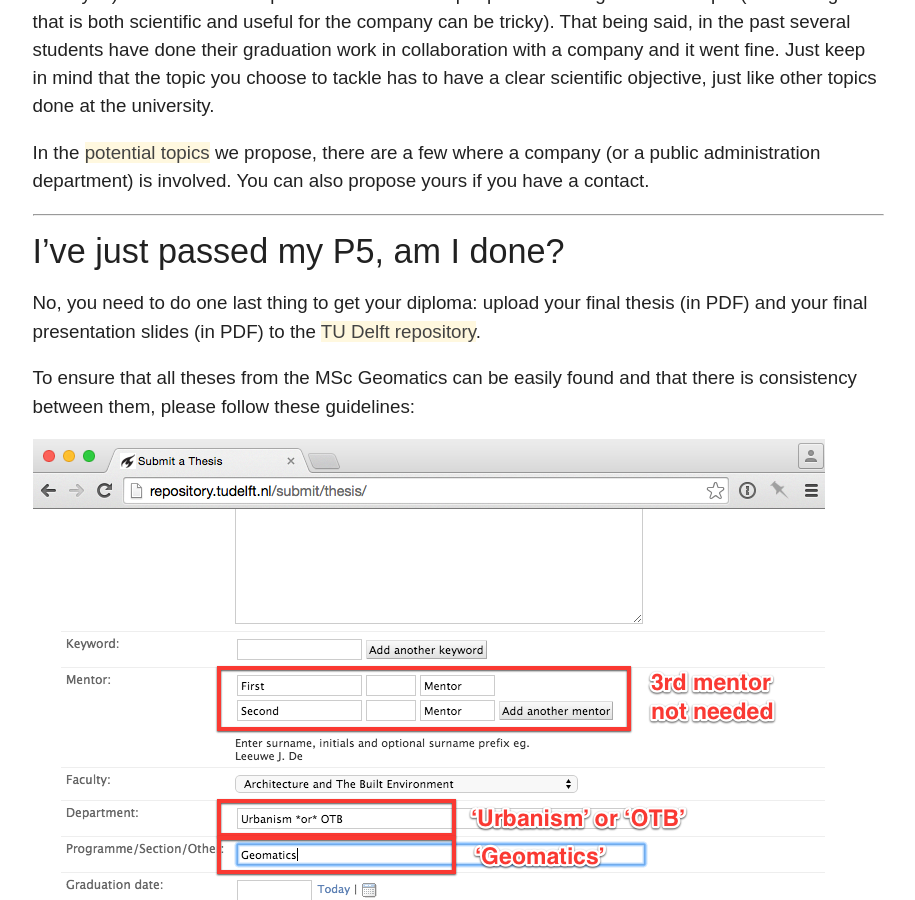
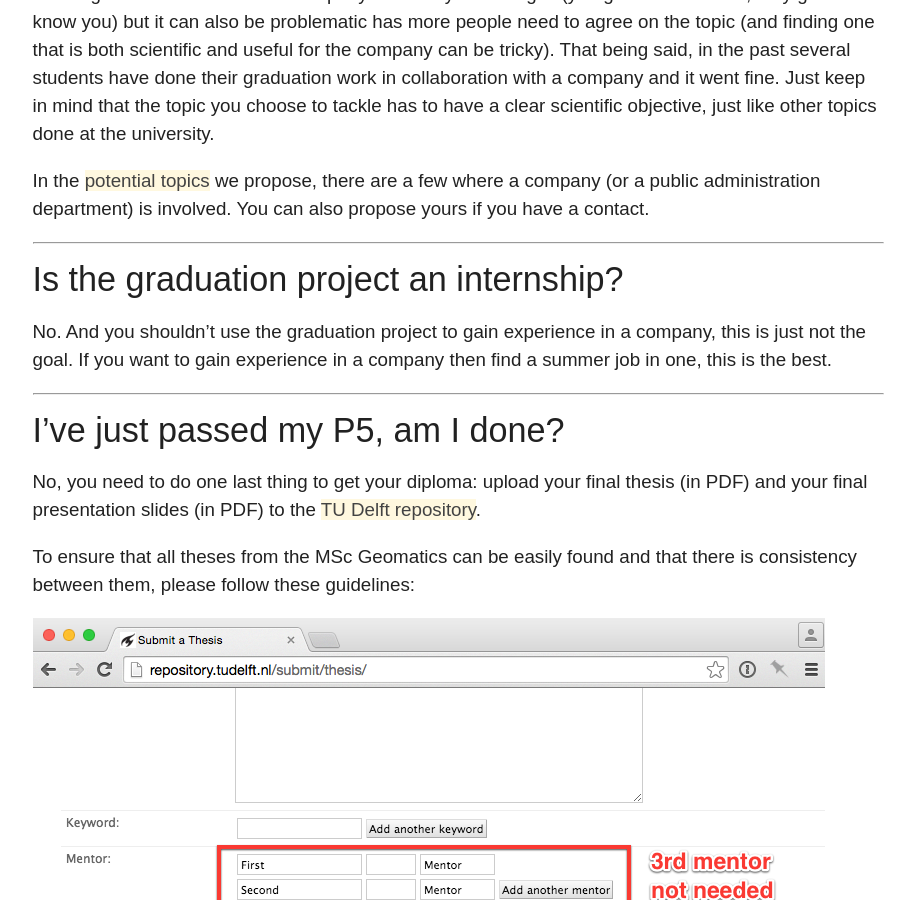
Before and after one commit to tudelft3d/geo2020, a Jekyll site: the page built from faq/index.md, in a window 1280 px wide and 900 px high, scrolled down 1940 px. Shown: the whole window, without its empty margins (182-1097 px from the left). Built offline with Jekyll 4.4.1, drawn with Linux system fonts in a browser that asks for light colours; nearby versions of some CDN libraries; some of the changed text lies outside the part shown.

Commit message:
internship != graduation faq

```diff
--- a/faq/index.md
+++ b/faq/index.md
@@ -67,6 +67,14 @@
 
 In the [potential topics]({{ "/potentialtopics/" | prepend: site.baseurl }}) we propose, there are a few where a company (or a public administration department) is involved.
 You can also propose yours if you have a contact.
+
+- - -
+
+#### Is the graduation project an internship?
+
+No.
+And you shouldn't use the graduation project to gain experience in a company, this is just not the goal.
+If you want to gain experience in a company then find a summer job in one, this is the best.
 
 - - -
 
```
